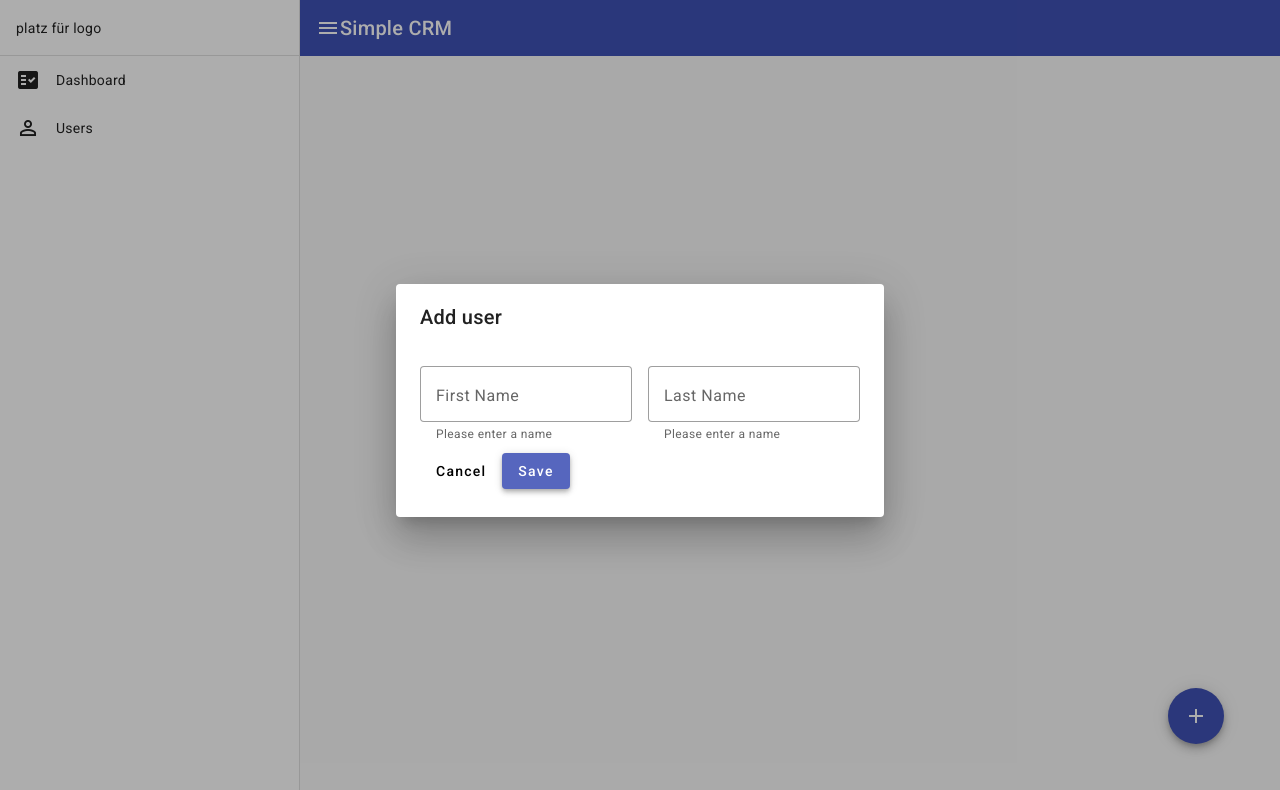
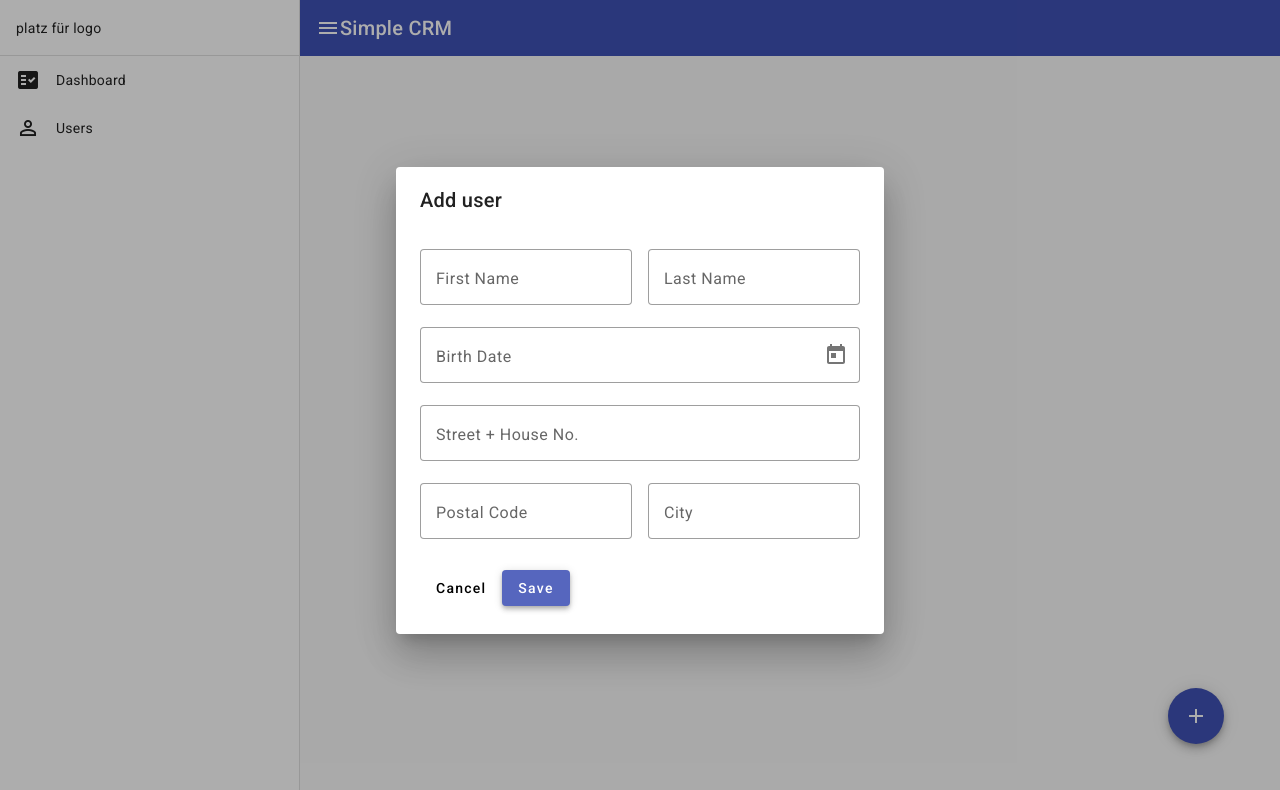
Before and after one commit to FuadHussen/simple-crm, an Angular app: page /user in a window 1280 px wide. Both pictures are taken after a click on the button "add". Shown: the top 790 px of the page. Built offline with nearby package versions, Linux system fonts and the light colour scheme.

Commit message:
added calendar

```diff
--- a/src/app/dialog-add-user/dialog-add-user.component.html
+++ b/src/app/dialog-add-user/dialog-add-user.component.html
@@ -1,17 +1,47 @@
 <h1 mat-dialog-title>Add user</h1>
 <div mat-dialog-content>
-
+  <div>
     <mat-form-field class="mr-16" appearance="outline">
       <mat-label>First Name</mat-label>
       <input matInput placeholder="First Name" />
-    <mat-hint>Please enter a name</mat-hint>
+      <!-- <mat-hint>Please enter a name</mat-hint> -->
     </mat-form-field>
 
     <mat-form-field appearance="outline">
       <mat-label>Last Name</mat-label>
       <input matInput placeholder="Last Name" />
-    <mat-hint>Please enter a name</mat-hint>
+      <!-- <mat-hint>Please enter a name</mat-hint> -->
     </mat-form-field>
+  </div>
+
+  <div>
+    <mat-form-field appearance="outline" class="w-100">
+      <mat-label>Birth Date</mat-label>
+      <input matInput placeholder="Birth Date" [matDatepicker]="picker">
+      <!-- <mat-hint>MM/DD/YYYY</mat-hint> -->
+      <mat-datepicker-toggle matIconSuffix [for]="picker"></mat-datepicker-toggle>
+      <mat-datepicker #picker></mat-datepicker>
+    </mat-form-field>
+  </div>
+
+  <div>
+    <mat-form-field appearance="outline" class="w-100">
+      <mat-label>Street + House No.</mat-label>
+      <input matInput placeholder="Street + House No." />
+    </mat-form-field>
+  </div>
+
+  <div>
+    <mat-form-field appearance="outline" class="mr-16">
+      <mat-label>Postal Code</mat-label>
+      <input matInput placeholder="Postal Code" />
+    </mat-form-field>
+
+    <mat-form-field appearance="outline">
+      <mat-label>City</mat-label>
+      <input matInput placeholder="City" />
+    </mat-form-field>
+  </div>
 
   <div mat-dialog-actions>
     <button mat-button (click)="onNoClick()">Cancel</button>
--- a/src/app/dialog-add-user/dialog-add-user.component.ts
+++ b/src/app/dialog-add-user/dialog-add-user.component.ts
@@ -1,10 +1,13 @@
 import { Component } from '@angular/core';
-import { MatDialogRef, MatDialogTitle, MatDialogContent, MatDialogActions } from '@angular/material/dialog';
+import { MatDialogRef } from '@angular/material/dialog';
 import { MatButtonModule } from '@angular/material/button';
 import { MatInputModule } from '@angular/material/input';
 import { MatFormFieldModule } from '@angular/material/form-field';
-import {MatCalendarCellClassFunction, MatDatepickerModule} from '@angular/material/datepicker';
-import {MatNativeDateModule} from '@angular/material/core';
+import { MatDatepickerModule } from '@angular/material/datepicker';
+import { MatDialogTitle } from '@angular/material/dialog';
+import { MatDialogContent } from '@angular/material/dialog';
+import { MatDialogActions } from '@angular/material/dialog';
+import { MatCalendarCellClassFunction } from '@angular/material/datepicker';
 
 @Component({
   selector: 'app-dialog-add-user',
@@ -17,25 +20,16 @@ import {MatNativeDateModule} from '@angular/material/core';
     MatInputModule,
     MatFormFieldModule,
     MatDatepickerModule,
-    MatNativeDateModule,
   ],
   templateUrl: './dialog-add-user.component.html',
-  styleUrl: './dialog-add-user.component.scss'
+  styleUrl: './dialog-add-user.component.scss',
 })
 export class DialogAddUserComponent {
-  constructor(public dialogRef: MatDialogRef<DialogAddUserComponent>) {}
+  constructor(
+    public dialogRef: MatDialogRef<DialogAddUserComponent>
+  ) {}
 
   onNoClick(): void {
     this.dialogRef.close();
   }
-
-  dateClass: MatCalendarCellClassFunction<Date> = (cellDate, view) => {
-    if (view === 'month') {
-      const date = cellDate.getDate();
-
-      return date === 1 || date === 20 ? 'example-custom-date-class' : '';
-    }
-
-    return '';
-  };
 }
--- a/src/app/user/user.component.ts
+++ b/src/app/user/user.component.ts
@@ -4,6 +4,7 @@ import { MatIconModule } from '@angular/material/icon';
 import { MatTooltipModule } from '@angular/material/tooltip';
 import { MatDialog, MatDialogModule } from '@angular/material/dialog';
 import { DialogAddUserComponent } from '../dialog-add-user/dialog-add-user.component';
+import { MatNativeDateModule } from '@angular/material/core';
 
 @Component({
   selector: 'app-user',
@@ -13,6 +14,7 @@ import { DialogAddUserComponent } from '../dialog-add-user/dialog-add-user.compo
     MatIconModule,
     MatTooltipModule,
     MatDialogModule,
+    MatNativeDateModule,
   ],
   templateUrl: './user.component.html',
   styleUrl: './user.component.scss'
--- a/src/styles.scss
+++ b/src/styles.scss
@@ -7,3 +7,7 @@
 .mr-16 {
     margin-right: 16px;
 }
+
+.w-100 {
+    width: 100%;
+}
```
Lines whose indentation alone changed are shown as unchanged.
